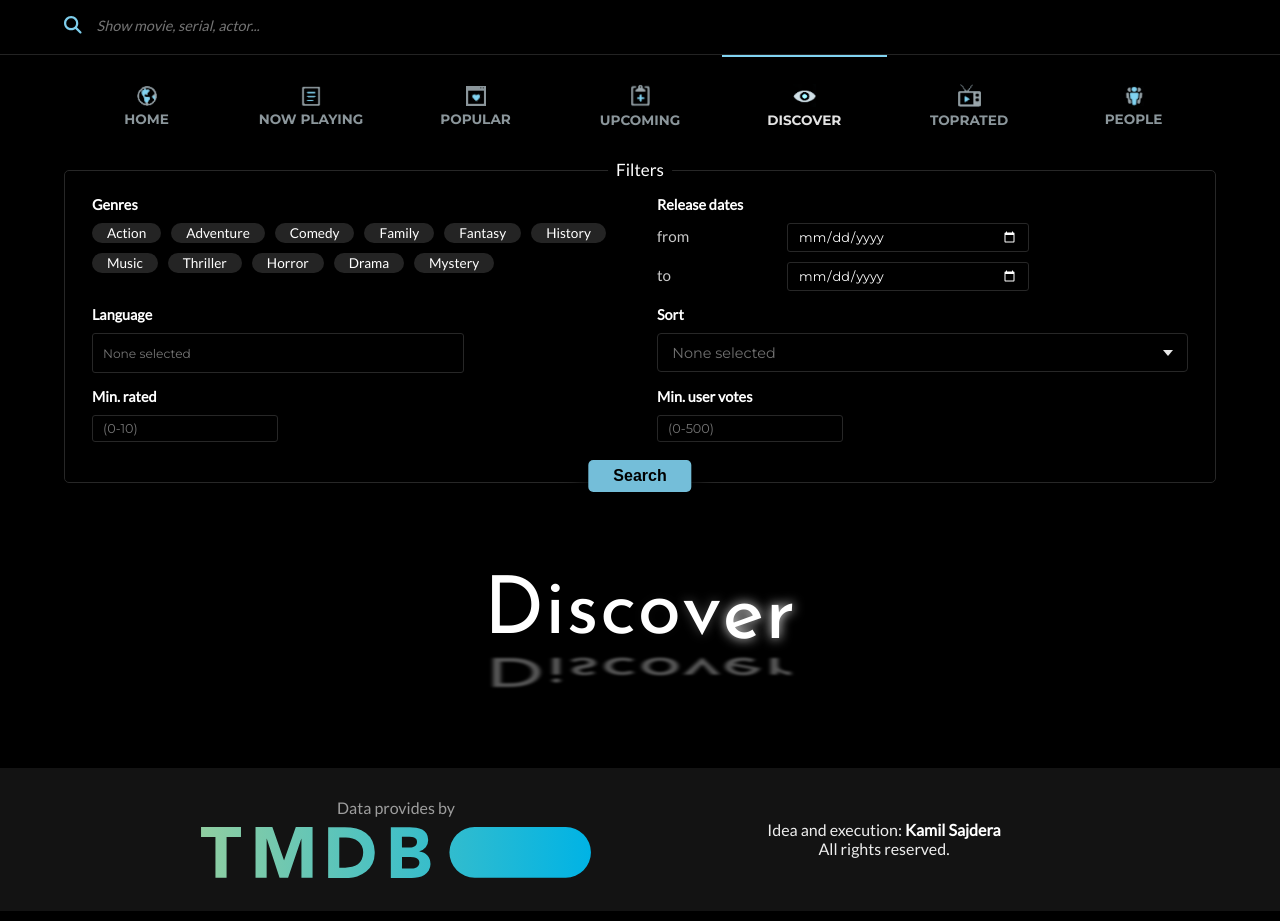
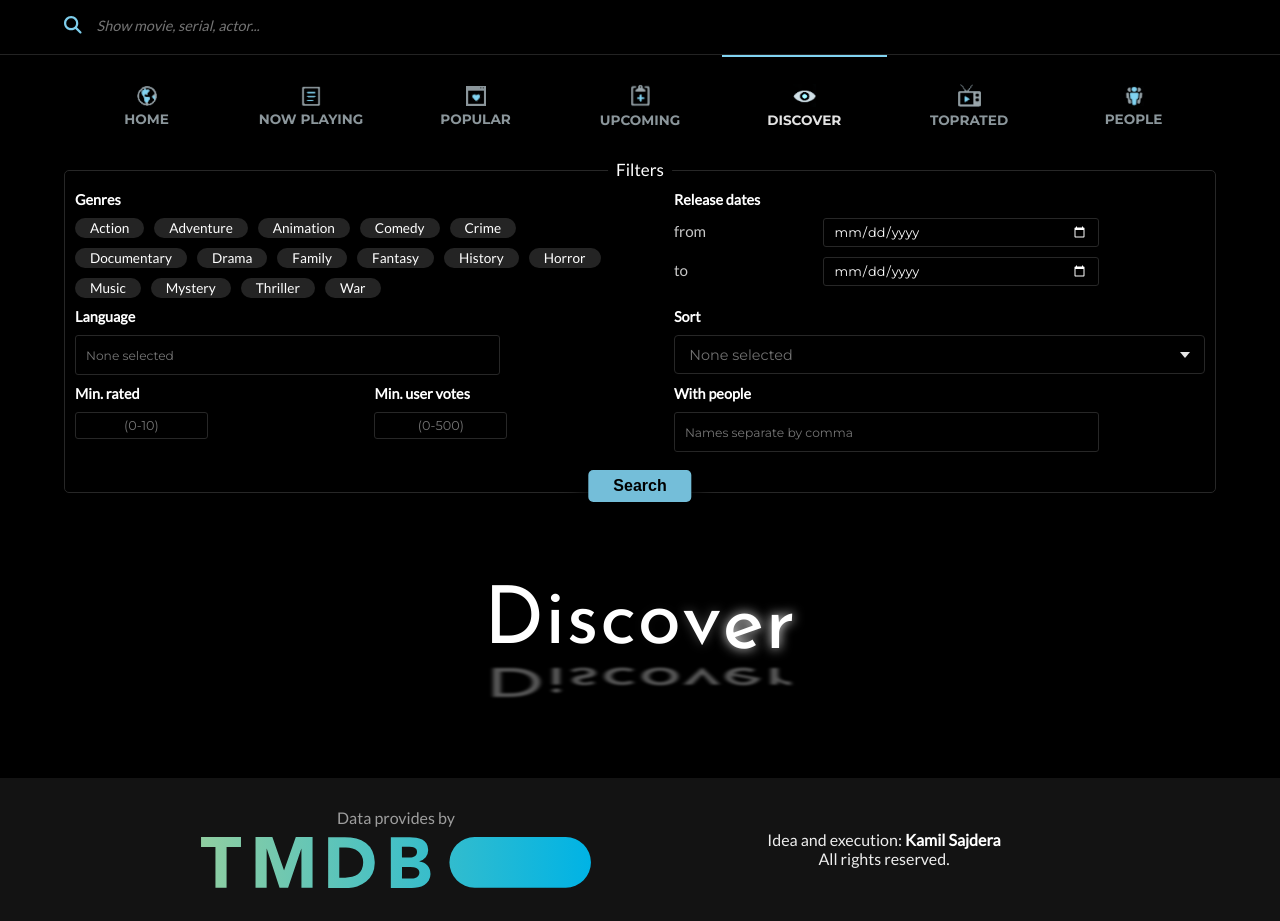
Before and after one commit to KamilSajdera/movies-world, a React (Create React App) app: page /discover in a window 1280 px wide. Built offline with nearby package versions, Linux system fonts and the light colour scheme.

Commit message:
Completed all data, added more filters & design imrovements

```diff
--- a/src/components/DiscoverPage/FiltersContainer.js
+++ b/src/components/DiscoverPage/FiltersContainer.js
@@ -1,18 +1,20 @@
 import classes from "./FiltersContainer.module.css";
 import SortOptions from "./SortOptions";
+
+import { Form } from "react-router-dom";
 
 export default function FiltersContainer() {
   return (
     <section className={classes.filtersContainer}>
       <div className={classes.label}>Filters</div>
-      <form>
+      <Form method="POST" action="/discover">
         <div className={classes["filter-category"]}>
           <h4>Genres</h4>
           <label className={classes["filter_item"]}>
             <input
               type="checkbox"
               name="genres"
-              value="Action"
+              value="28"
               className={classes["checkbox"]}
             />
             <span>Action</span>
@@ -21,7 +23,7 @@ export default function FiltersContainer() {
             <input
               type="checkbox"
               name="genres"
-              value="Adventure"
+              value="12"
               className={classes["checkbox"]}
             />
             <span>Adventure</span>
@@ -30,7 +32,16 @@ export default function FiltersContainer() {
             <input
               type="checkbox"
               name="genres"
-              value="Comedy"
+              value="16"
+              className={classes["checkbox"]}
+            />
+            <span>Animation</span>
+          </label>
+          <label className={classes["filter_item"]}>
+            <input
+              type="checkbox"
+              name="genres"
+              value="35"
               className={classes["checkbox"]}
             />
             <span>Comedy</span>
@@ -39,7 +50,34 @@ export default function FiltersContainer() {
             <input
               type="checkbox"
               name="genres"
-              value="Family"
+              value="80"
+              className={classes["checkbox"]}
+            />
+            <span>Crime</span>
+          </label>
+          <label className={classes["filter_item"]}>
+            <input
+              type="checkbox"
+              name="genres"
+              value="99"
+              className={classes["checkbox"]}
+            />
+            <span>Documentary</span>
+          </label>
+          <label className={classes["filter_item"]}>
+            <input
+              type="checkbox"
+              name="genres"
+              value="18"
+              className={classes["checkbox"]}
+            />
+            <span>Drama</span>
+          </label>
+          <label className={classes["filter_item"]}>
+            <input
+              type="checkbox"
+              name="genres"
+              value="10751"
               className={classes["checkbox"]}
             />
             <span>Family</span>
@@ -48,7 +86,7 @@ export default function FiltersContainer() {
             <input
               type="checkbox"
               name="genres"
-              value="Fantasy"
+              value="14"
               className={classes["checkbox"]}
             />
             <span>Fantasy</span>
@@ -57,7 +95,7 @@ export default function FiltersContainer() {
             <input
               type="checkbox"
               name="genres"
-              value="History"
+              value="36"
               className={classes["checkbox"]}
             />
             <span>History</span>
@@ -66,7 +104,16 @@ export default function FiltersContainer() {
             <input
               type="checkbox"
               name="genres"
-              value="Music"
+              value="27"
+              className={classes["checkbox"]}
+            />
+            <span>Horror</span>
+          </label>
+          <label className={classes["filter_item"]}>
+            <input
+              type="checkbox"
+              name="genres"
+              value="10402"
               className={classes["checkbox"]}
             />
             <span>Music</span>
@@ -75,7 +122,16 @@ export default function FiltersContainer() {
             <input
               type="checkbox"
               name="genres"
-              value="Thriller"
+              value="9648"
+              className={classes["checkbox"]}
+            />
+            <span>Mystery</span>
+          </label>
+          <label className={classes["filter_item"]}>
+            <input
+              type="checkbox"
+              name="genres"
+              value="53"
               className={classes["checkbox"]}
             />
             <span>Thriller</span>
@@ -84,28 +140,10 @@ export default function FiltersContainer() {
             <input
               type="checkbox"
               name="genres"
-              value="Horror"
+              value="10752"
               className={classes["checkbox"]}
             />
-            <span>Horror</span>
-          </label>
-          <label className={classes["filter_item"]}>
-            <input
-              type="checkbox"
-              name="genres"
-              value="Drama"
-              className={classes["checkbox"]}
-            />
-            <span>Drama</span>
-          </label>
-          <label className={classes["filter_item"]}>
-            <input
-              type="checkbox"
-              name="genres"
-              value="Mystery"
-              className={classes["checkbox"]}
-            />
-            <span>Mystery</span>
+            <span>War</span>
           </label>
         </div>
         <div className={classes["filter-category"]}>
@@ -129,7 +167,9 @@ export default function FiltersContainer() {
           <h4>Sort</h4>
           <SortOptions />
         </div>
-        <div className={classes["filter-category"]}>
+        <div
+          className={`${classes["filter-category"]} ${classes["three_items"]}`}
+        >
           <h4>Min. rated</h4>
           <div className={classes.inputBox}>
             <input
@@ -141,20 +181,34 @@ export default function FiltersContainer() {
             />
           </div>
         </div>
-        <div className={classes["filter-category"]}>
+        <div
+          className={`${classes["filter-category"]} ${classes["three_items"]}`}
+        >
           <h4>Min. user votes</h4>
           <div className={classes.inputBox}>
             <input
               name="min_user_votes"
               placeholder="(0-500)"
               min={0}
-              max={50}
+              max={500}
               type="number"
             />
           </div>
         </div>
-        <button type="submit" className={classes.submitBtn}>Search</button>
-      </form>
+        <div className={classes["filter-category"]}>
+          <h4>With people</h4>
+          <div className={classes.inputBox}>
+            <input
+              name="with_people"
+              placeholder="Names separate by comma"
+              type="text"
+            />
+          </div>
+        </div>
+        <button type="submit" className={classes.submitBtn}>
+          Search
+        </button>
+      </Form>
     </section>
   );
 }
--- a/src/components/DiscoverPage/FiltersContainer.module.css
+++ b/src/components/DiscoverPage/FiltersContainer.module.css
@@ -22,12 +22,12 @@
 .filtersContainer form {
   display: flex;
   flex-wrap: wrap;
-  justify-content: space-around;
+  justify-content: space-between;
 }
 
 .filter-category {
   width: 100%;
-  margin-top: 15px;
+  margin-top: 10px;
   display: flex;
   flex-wrap: wrap;
   gap: 10px;
@@ -36,6 +36,7 @@
 .filter-category h4 {
   font-size: 0.9em;
   width: 100%;
+  text-wrap: nowrap;
 }
 
 .filter_item {
@@ -66,7 +67,7 @@
 }
 
 .inputBox {
-  width: 70%;
+  width: 80%;
   margin: auto;
   text-align: center;
 }
@@ -96,14 +97,20 @@
   filter: invert(1);
 }
 
-.inputBox input[name="language"] {
+.inputBox input::-webkit-outer-spin-button,
+.inputBox input::-webkit-inner-spin-button {
+  -webkit-appearance: none;
+  margin: 0;
+}
+
+.inputBox input[type="text"] {
   width: 100%;
   padding: 10px;
   color: #e2e2e2;
   font-size: 0.9em;
 }
 
-.inputBox input[name="language"]::placeholder {
+.inputBox input[type="text"]::placeholder {
   font-size: 0.85em;
 }
 
@@ -128,6 +135,15 @@
   cursor: pointer;
 }
 
+.three_items {
+  width: 50%;
+}
+
+.three_items .inputBox {
+  width: 100%;
+  text-align: left;
+}
+
 @media screen and (min-width: 767px) {
   .filter-category {
     width: 47%;
@@ -139,11 +155,20 @@
     text-align: left;
   }
 
+  .inputBox input[type="number"] {
+    padding: 5px 2px;
+    text-align: center;
+  }
+
   .label {
     font-size: 17px;
     top: -15px;
     left: 50%;
     transform: translateX(-50%);
+  }
+
+  .three_items {
+    width: 23.5%;
   }
 }
 
```
Also changed, not shown: src/components/DiscoverPage/SortOptions.js (+48 -8 lines).
